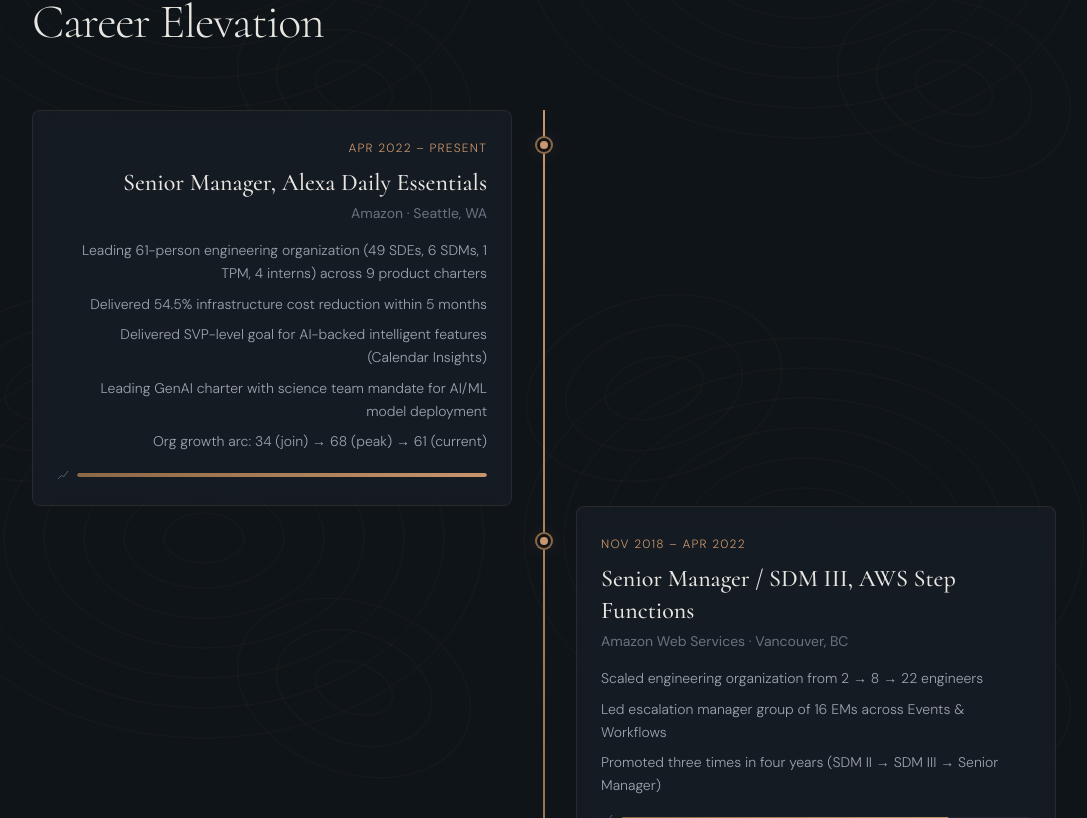
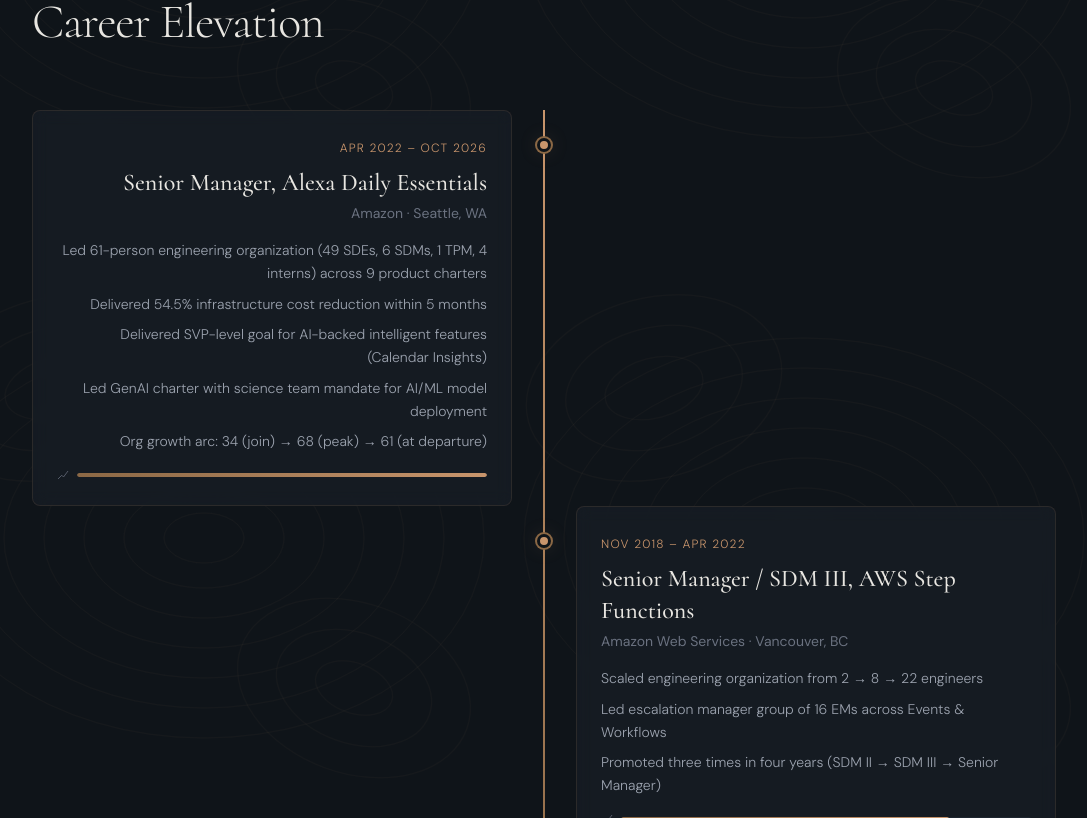
Before and after one commit to JonathanClark11/jonathanlewisclark.com, a Next.js app: page / in a window 1280 px wide. Shown: the part 962-1780 px from the top of the page, without its empty margins (96-1183 px from the left). Built offline with nearby package versions, Linux system fonts and the light colour scheme.

Commit message:
Amazon role ended Oct 2026: update dates and tense

```diff
--- a/src/app/page.tsx
+++ b/src/app/page.tsx
@@ -238,13 +238,13 @@
     title: "Senior Manager, Alexa Daily Essentials",
     company: "Amazon",
     location: "Seattle, WA",
-    period: "Apr 2022 – Present",
+    period: "Apr 2022 – Oct 2026",
     highlights: [
-      "Leading 61-person engineering organization (49 SDEs, 6 SDMs, 1 TPM, 4 interns) across 9 product charters",
+      "Led 61-person engineering organization (49 SDEs, 6 SDMs, 1 TPM, 4 interns) across 9 product charters",
       "Delivered 54.5% infrastructure cost reduction within 5 months",
       "Delivered SVP-level goal for AI-backed intelligent features (Calendar Insights)",
-      "Leading GenAI charter with science team mandate for AI/ML model deployment",
-      "Org growth arc: 34 (join) → 68 (peak) → 61 (current)",
+      "Led GenAI charter with science team mandate for AI/ML model deployment",
+      "Org growth arc: 34 (join) → 68 (peak) → 61 (at departure)",
     ],
     elevation: 100,
   },
@@ -580,7 +580,7 @@
                 In 2022, I moved from AWS to Alexa — from B2B to B2C, from
                 infrastructure to product, into AI and science. I started with
                 two teams and grew to six through the Alexa+ complete rebuild.
-                Today I&apos;m educating our entire 220-person organization on
+                Before leaving, I educated our entire 220-person organization on
                 how to leverage AI agents and new tooling.
               </p>
             </div>
```
Also changed, not shown: 1 other file (tests, documents, lock files or other folders).
